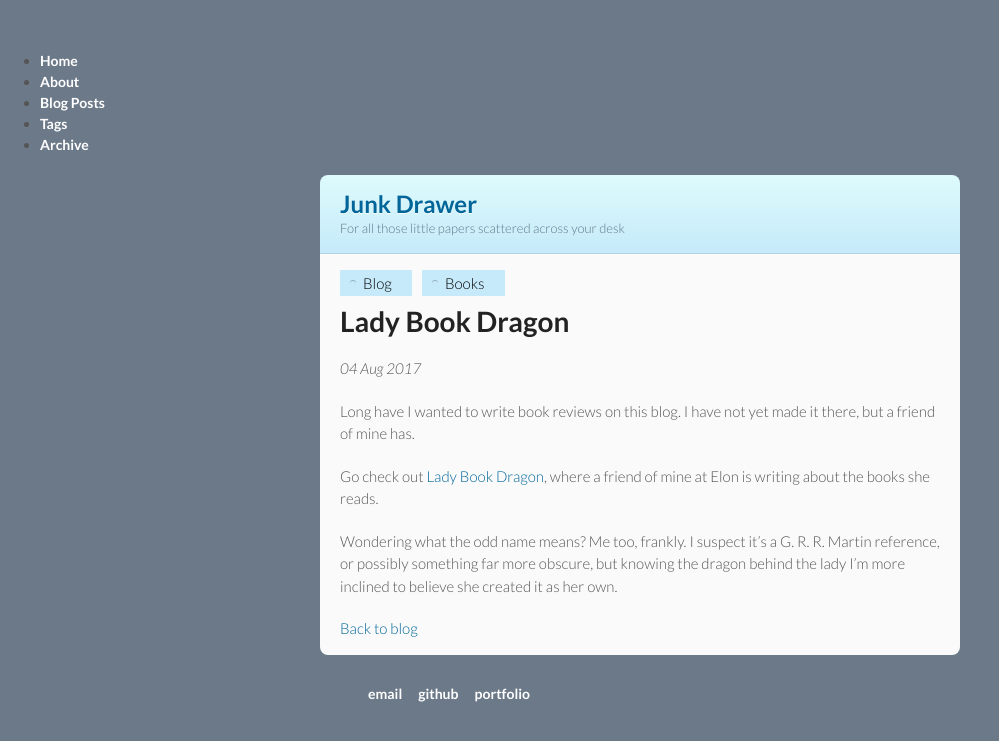
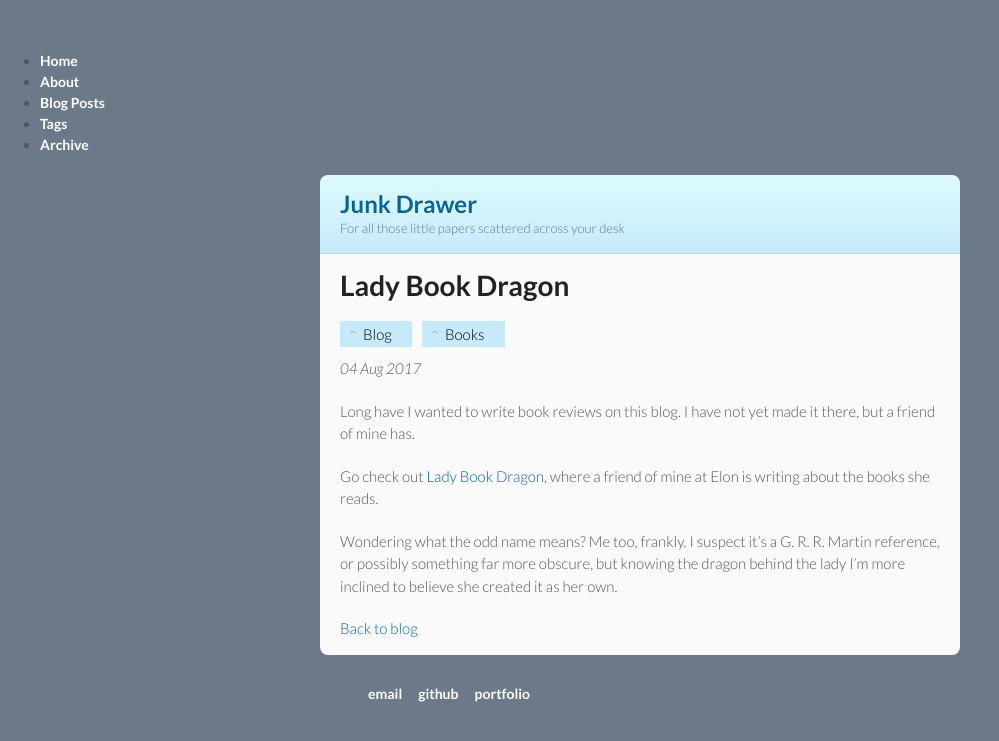
Before and after one commit to benknoble/benknoble.github.io, a Jekyll site: the page built from _posts/2017-08-04-ladybookdragon.md, in a window 1280 px wide. Shown: the top 741 px of the page, without its empty margins (0-999 px from the left). Built offline with Jekyll 4.4.1, drawn with Linux system fonts in a browser that asks for light colours.

Commit message:
Add title to main layout
The title of a page was only sporadically visible *if* I remembered to
include it in the content. Now it is directly a feature of the layout of
the site.

```diff
--- a/_layouts/default.html
+++ b/_layouts/default.html
@@ -30,6 +30,7 @@
                 <p>For all those little papers scattered across your desk</p>
             </header>
             <section>
+                <h1>{{ page.title }}</h1>
                 {{ content }}
             </section>
         </div>
--- a/_layouts/post.html
+++ b/_layouts/post.html
@@ -6,7 +6,6 @@
     <li><a href="{{ site.github.url }}/tags#{{ tag }}" class="tag">{{ tag }}</a></li>
     {% endfor %}
 </ul>
-<h1>{{ page.title }}</h1>
 <p class="meta"><i>{{ page.date | date_to_string }}</i></p>
 <div class="post">
     {{ content }}
--- a/blog/index.html
+++ b/blog/index.html
@@ -2,7 +2,6 @@
 layout: default
 title: Blog
 ---
-<h1>{{ page.title }}</h1>
 <ul class="posts">
     {% for post in site.posts %}
     <li>
```
Also changed, not shown: about/index.md (+0 -2 lines), index.md (+0 -1 lines).
